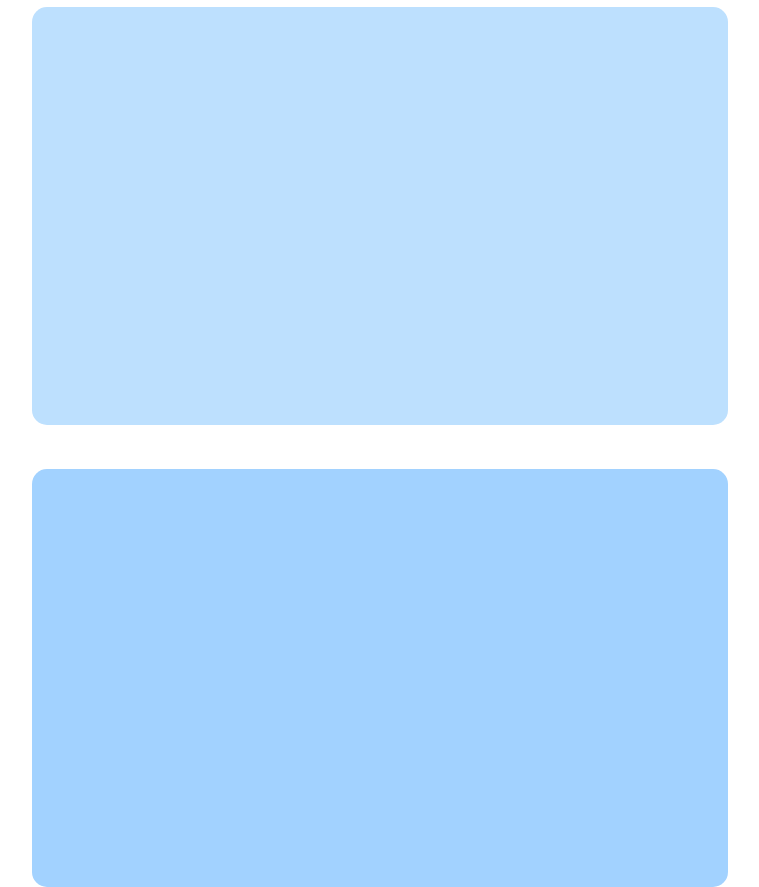
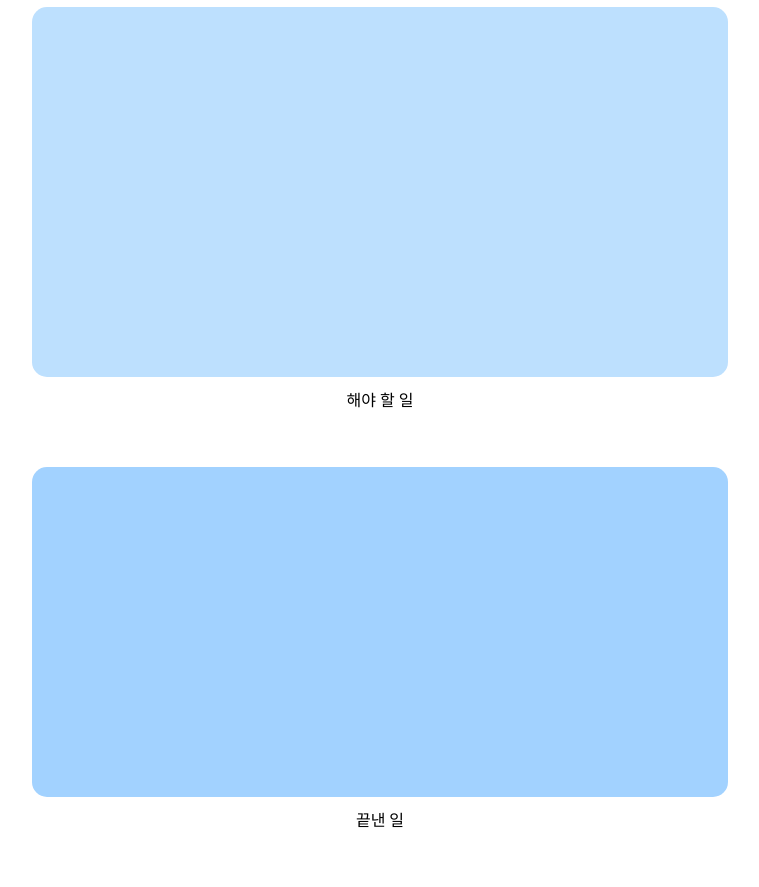
Before and after one commit to BitByte08/To-do-List, a plain HTML site: page main.html in a window 1280 px wide. Shown: the part 125-1012 px from the top of the page, without its empty margins (260-1019 px from the left). After the commit the page ends 970 px from the top, so only its background shows below. Drawn offline with Linux system fonts and the light colour scheme.

Commit message:
first commit

```diff
--- a/index.js
+++ b/index.js
@@ -9,7 +9,7 @@ function insert_todo(){
         DivNode = makedivnode(inserttext);
         notcomplete[0].appendChild(DivNode);
     }else{
-        alert("입력하세요");
+        alert("내용을 입력하세요");
     }
 }
 
--- a/main.html
+++ b/main.html
@@ -13,9 +13,10 @@
     <div class="list">
         <div class="not_complete">
         </div>
-        <div></div>
+        <div>해야 할 일</div>
         <div class="complete">
         </div>
+        <div>끝낸 일</div>
     </div>
     <script src="index.js"></script>
 </body>
--- a/style.css
+++ b/style.css
@@ -28,12 +28,11 @@ html,body{
     display: grid;
     height: 105vh;
     grid-template-columns: 1fr;
-    grid-template-rows: 1fr 0.01fr 1fr;
+    grid-template-rows: 1fr 30px 1fr 30px;
 }
 .not_complete{
     background-color: #bde0fe;
     border-radius: 15px;
-    height: 100%;
     width: 55%;
     margin: 10px auto 10px auto;
     text-align: left;
@@ -41,7 +40,6 @@ html,body{
 .complete{
     background-color: #a2d2ff;
     border-radius: 15px;
-    height: 100%;
     width: 55%;
     margin: 50px auto 10px auto;
     text-align: left;
```
